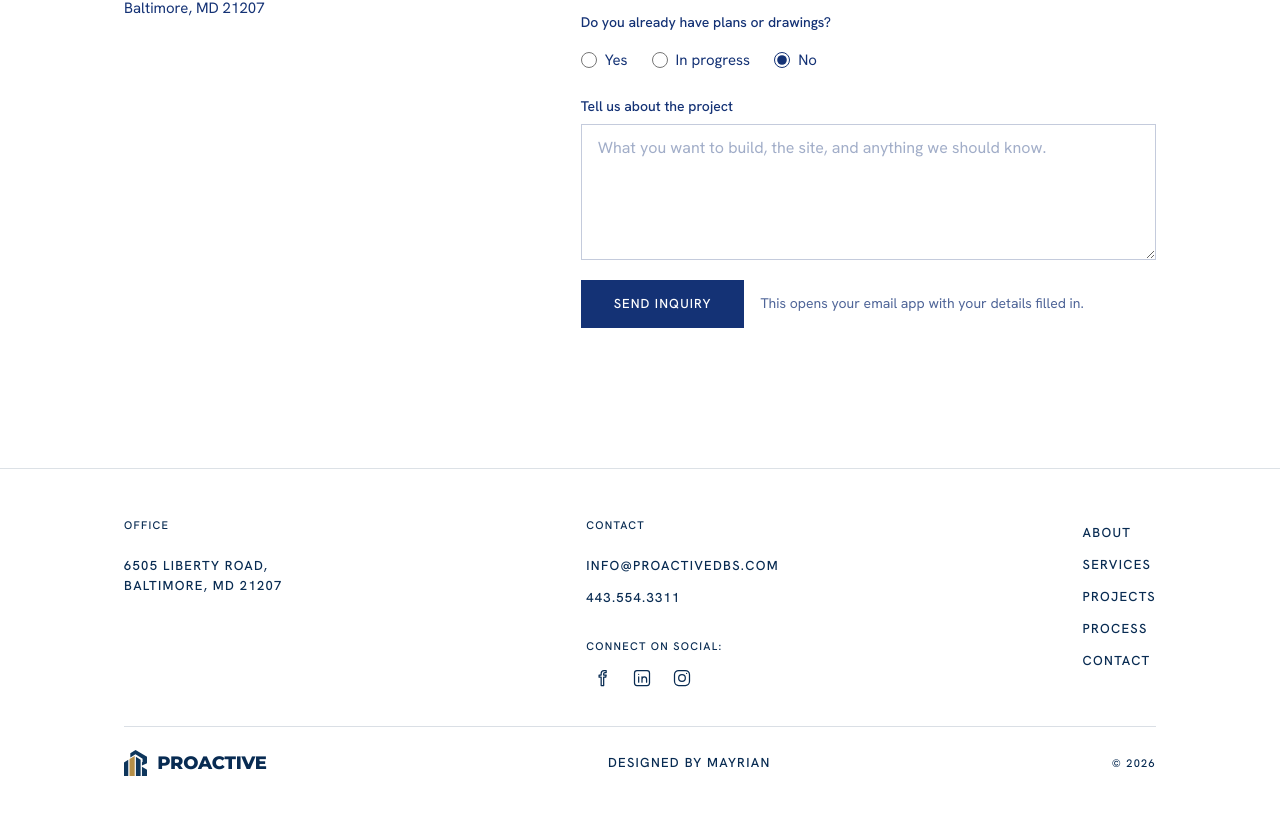
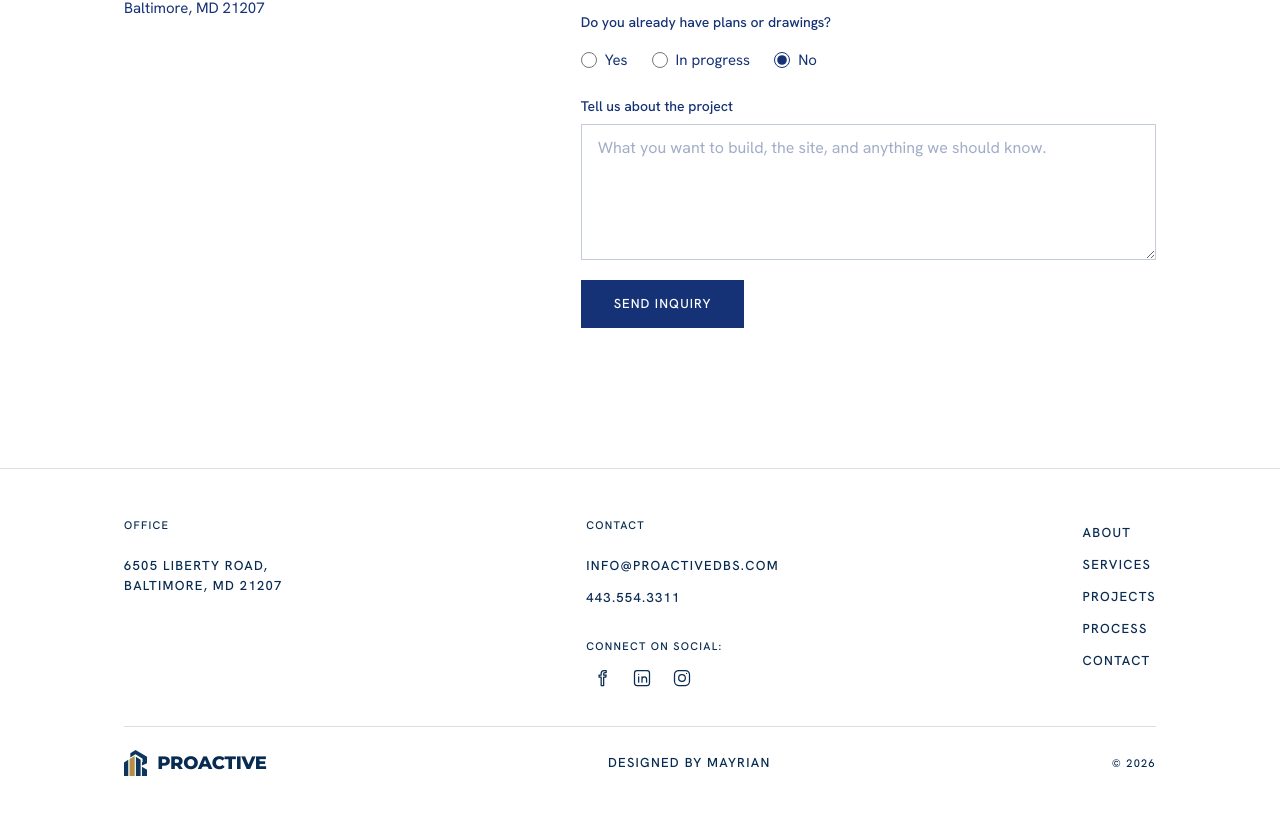
Before and after one commit to PDBS2030/Proactive, a Next.js app: page /services in a window 1280 px wide. Shown: the part 6714-7529 px from the top of the page. Built offline with nearby package versions, Linux system fonts and the light colour scheme.

Commit message:
Remove the email app note under the inquiry form

```diff
--- a/components/Inquiry.tsx
+++ b/components/Inquiry.tsx
@@ -175,7 +175,7 @@ export function InquiryForm({
           Send inquiry
         </button>
         <p id={`${idPrefix}-note`} role="status" className="text-[14px] leading-snug text-[#143275]/75">
-          {sent ? "Your email app should now open with the details filled in. Press send there to finish." : "This opens your email app with your details filled in."}
+          {sent ? "Your email app should now open with the details filled in. Press send there to finish." : ""}
         </p>
       </div>
     </form>
```
